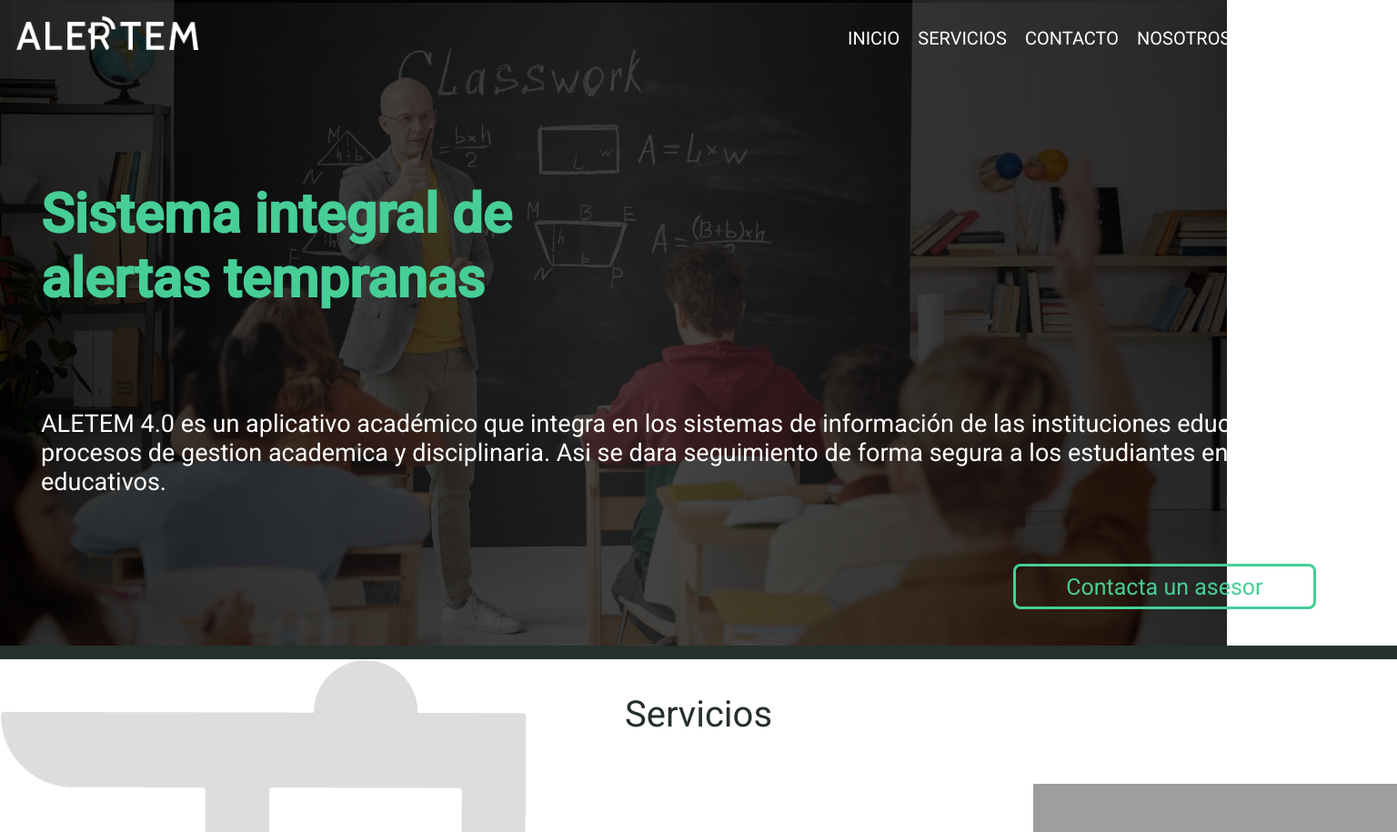
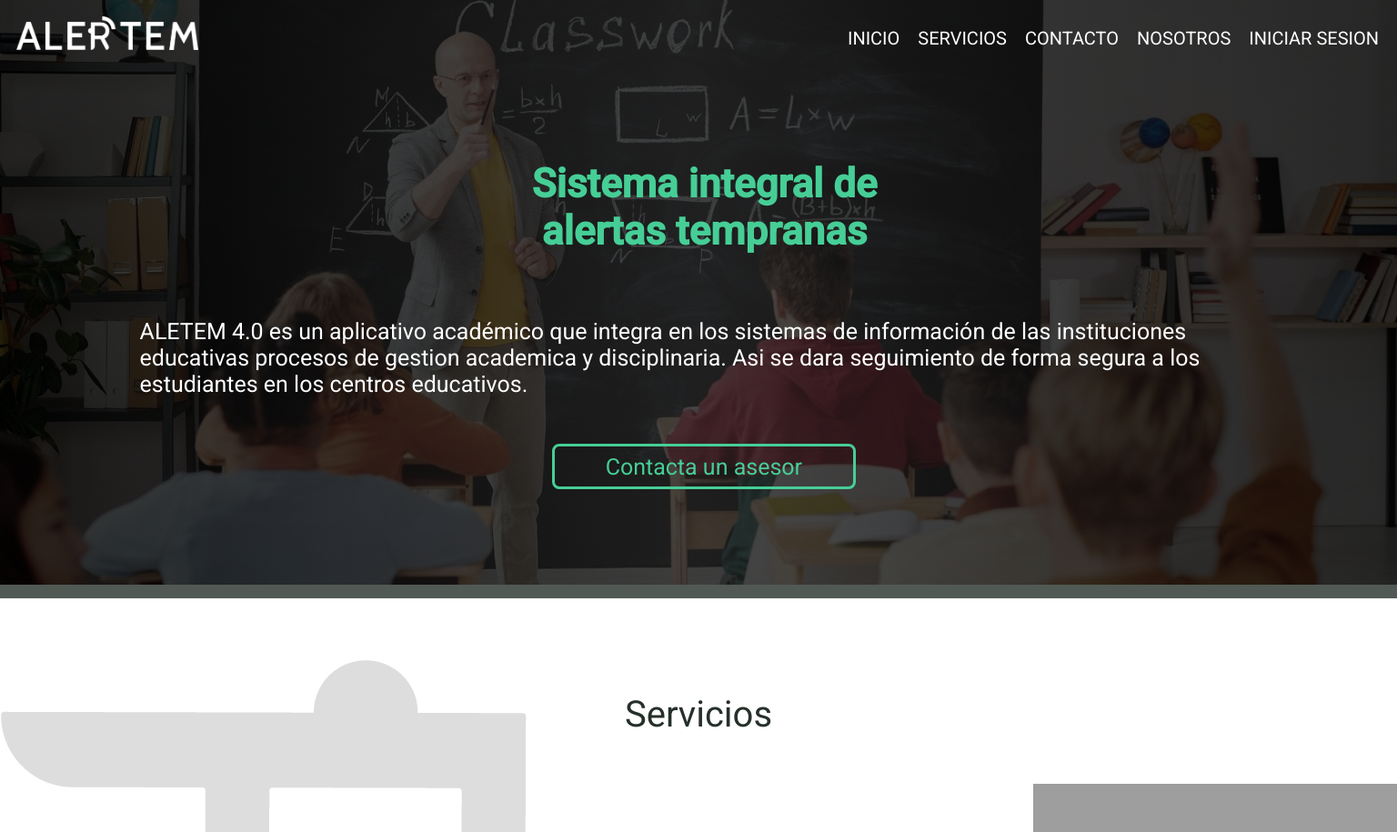
Before and after one commit to jv428/Alertem4.0, a PHP site: page /Vistas/home.php in a window 1536 px wide. Shown: the top 915 px of the page at 91% size. Run offline with PHP 8.4, Linux system fonts and the light colour scheme; grey boxes are pictures that could not be loaded.

Commit message:
se realizan cambios en el css del home, se ajustan algunas medidas responsivas

```diff
--- a/Vistas/Estilos/home.css
+++ b/Vistas/Estilos/home.css
@@ -20,10 +20,9 @@
 
 
 .cabecero{
-    position: relative;
+    position: fixed;
     width: 100%;
     height: 100px;
-    position: fixed;
     z-index: 20;
     transition: all 0.5s;
 }
@@ -97,14 +96,14 @@
 .fondo::before{
     content: "";
     background: linear-gradient(to left, #000000, #1f1f1f, #000000);
-    width: 1343px;
-    height: 710px;
+    width: 100%;
+    height: 100%;
     top: 0;
     left: 0;
     position: absolute;
-    border: solid;
     opacity: 0.8;
     transition: all 0.5s linear;
+    border-bottom: solid #26302a 15px;
 
 }
 
@@ -112,7 +111,7 @@
     position: absolute;
     z-index: 10;
     margin-top: 200px;
-    font-size: 30px;
+    font-size: 20px;
     left: 45px;
     color: #46ce96;
 }
@@ -120,9 +119,9 @@
 .parrafo{
     position: absolute;
     z-index: 10;
-    margin-top: 450px;
+    margin-top: 15em;
     color: #fff;
-    font-size: 27px;
+    font-size: 22px;
     width: 95%;
     left: 45px;
 }
@@ -130,7 +129,7 @@
 .btn-asesor{
     position: absolute;
     z-index: 10;
-    margin-top: 620px;
+    margin-top: 28em;
     right: 200px;
 }
 
@@ -374,3 +373,52 @@
     left: 500px;
     top: 30px;
 }
+
+/* DISEÑO RESPONSIVO */
+
+@media (min-width: 1349px){
+
+.img-principal{
+    width: 100%;
+}
+
+.fondo::before{
+    content: "";
+    background: linear-gradient(to left, #000000, #1f1f1f, #000000);
+    width: 100%;
+    height: 100%;
+    top: 0;
+    left: 0;
+    position: absolute;
+    opacity: 0.8;
+    transition: all 0.5s linear;
+    border-bottom: solid #26302a 15px;
+}
+
+}
+
+@media (min-width: 1367px){
+    .t-principal{
+        display: flex;
+        justify-content: center;
+        text-align: center;
+        margin-top: 8em;
+        width: 95%;
+        font-size: 22px;
+    }
+
+    .parrafo{
+        display: flex;
+        justify-content: center;
+        text-align:left;
+        margin-top: 14em;
+        width: 80%;
+        font-size: 25px;
+        left: 10%;
+}
+
+    .btn-asesor{
+        right: 46%;
+        top: 2.5em;
+    }
+}
--- a/Vistas/home.php
+++ b/Vistas/home.php
@@ -6,7 +6,7 @@
   <meta http-equiv="X-UA-Compatible" content="IE=edge" />
   <meta name="viewport" content="width=device-width, initial-scale=1.0" />
   <link rel="shortcut icon" type="image/x-icon" href="http://localhost/Alertem4.0/Recursos/recursos/ico/Recurso 3.ico" />
-  <link rel="stylesheet" href="Vistas/Estilos/home.css" />
+  <link rel="stylesheet" href="../Vistas/Estilos/home.css" />
   <script src="http://localhost/Alertem4.0/JavaScript/js.js"></script>
   <link rel="preconnect" href="https://fonts.googleapis.com" />
   <link rel="preconnect" href="https://fonts.gstatic.com" crossorigin />
@@ -36,7 +36,7 @@
     </div>
     <div class="container">
       <div class="fondo">
-        <img src="http://localhost/Alertem4.0/Recursos/recursos/home1.1.jpg" alt="" width="1349" />
+        <img class="img-principal" src="http://localhost/Alertem4.0/Recursos/recursos/home.jpg" alt="" width="1349" />
       </div>
       <div class="t-principal">
         <h1>
@@ -56,7 +56,6 @@
         <input type="button" href="#" value="Contacta un asesor" />
       </div>
     </div>
-    <div class="bar"></div>
   </div>
   <div class="service-container">
     <section id="servicios">
```
Also changed, not shown: Recursos/recursos/home.jpg (added), Recursos/recursos/home1.1.2.jpg (added), Vistas/crear.php (line endings or trailing spaces).
